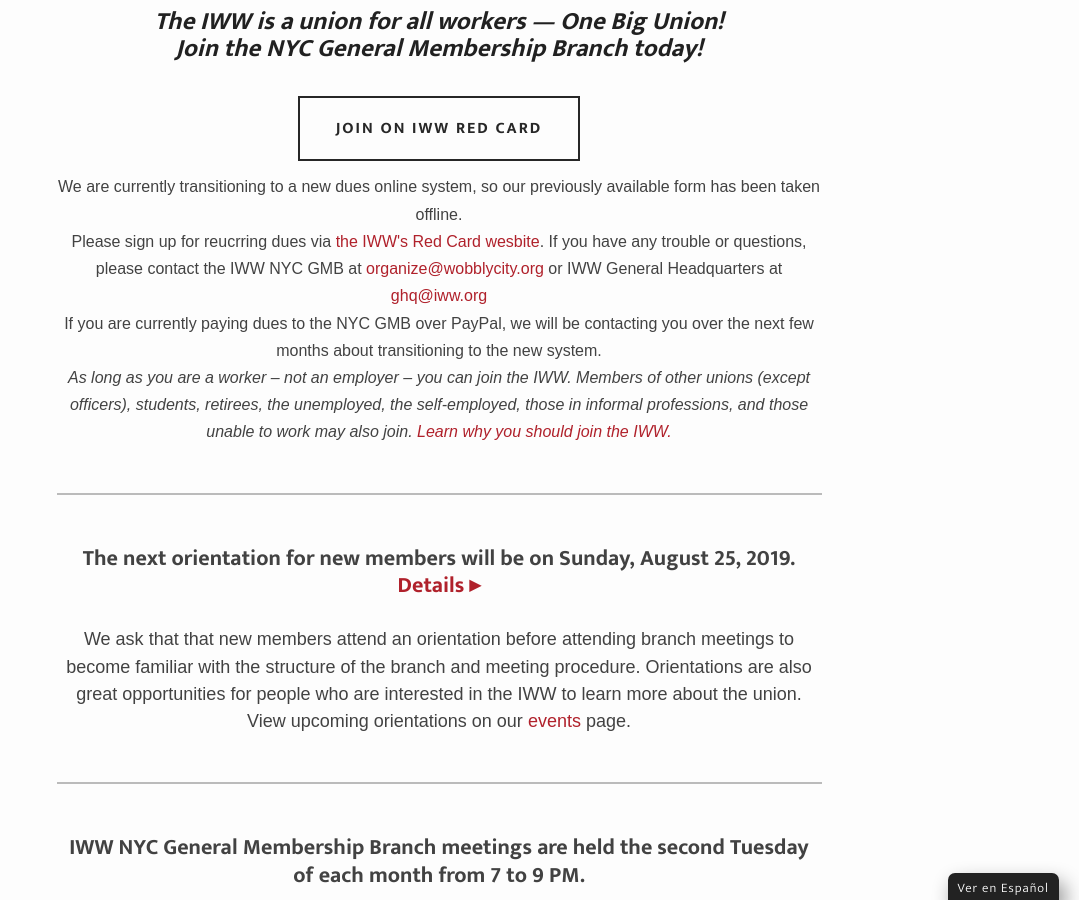
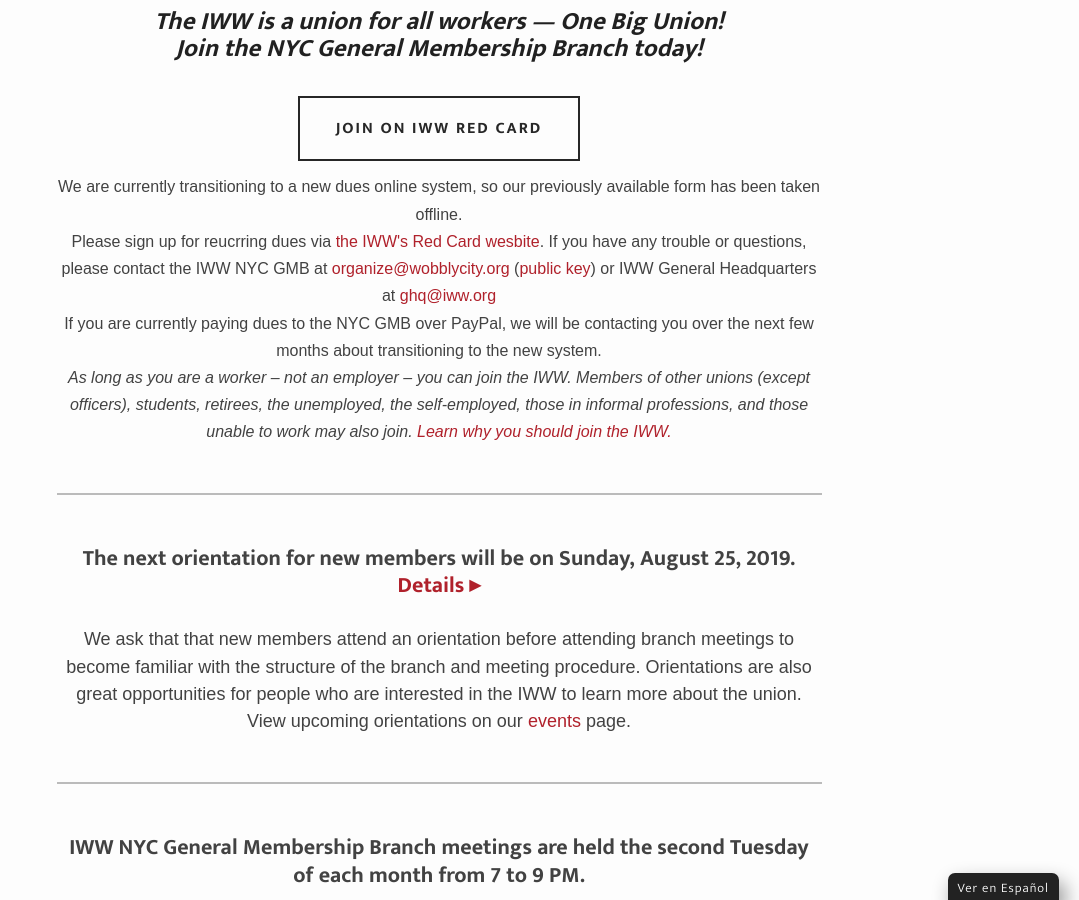
Before and after one commit to IWW-NYC-GMB/iww.nyc, a Jekyll site: the page built from index.html, in a window 1280 px wide and 900 px high, scrolled down 689 px. Shown: the whole window, without its empty margins (201-1280 px from the left). Built offline with Jekyll 4.4.1, drawn with Linux system fonts in a browser that asks for light colours; some web fonts are replaced.

Commit message:
Update index.html

```diff
--- a/index.html
+++ b/index.html
@@ -17,7 +17,7 @@
   </div>
   <p style="text-align:center;">
     We are currently transitioning to a new dues online system, so our previously available form has been taken offline.<br>
-    Please sign up for reucrring dues via <a href="https://redcard.iww.org/user/register">the IWW's Red Card wesbite</a>. If you have any trouble or questions, please contact the IWW NYC GMB at <a href="mailto:organize@wobblycity.org">organize@wobblycity.org</a> or IWW General Headquarters at <a href="ghq@iww.org">ghq@iww.org</a><br>
+    Please sign up for reucrring dues via <a href="https://redcard.iww.org/user/register">the IWW's Red Card wesbite</a>. If you have any trouble or questions, please contact the IWW NYC GMB at <a href="mailto:organize@wobblycity.org">organize@wobblycity.org</a> (<a href="https://wobblycity.org/assets/keys/publickey.organize@wobblycity.org.asc">public key</a>) or IWW General Headquarters at <a href="ghq@iww.org">ghq@iww.org</a><br>
     If you are currently paying dues to the NYC GMB over PayPal, we will be contacting you over the next few months about transitioning to the new system.<br>
     <em>As long as you are a worker – not an employer – you can join the IWW. Members of other unions (except officers), students, retirees, the unemployed, the self-employed, those in informal professions, and those unable to work may also join. <a href="{{ site.baseurl }}/why-join">Learn why you should join the IWW.</a></em><br><br>
   </p>
```
